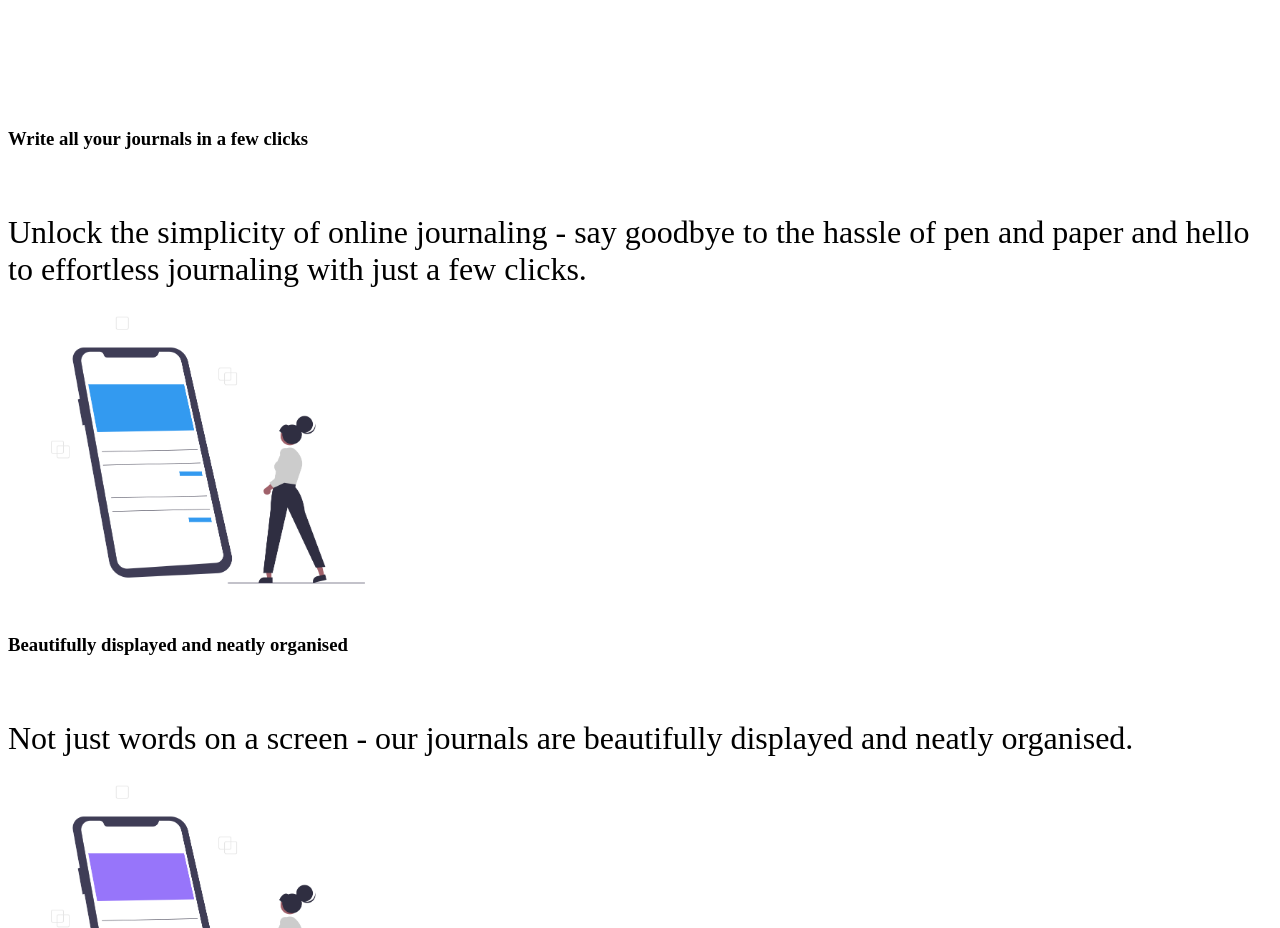
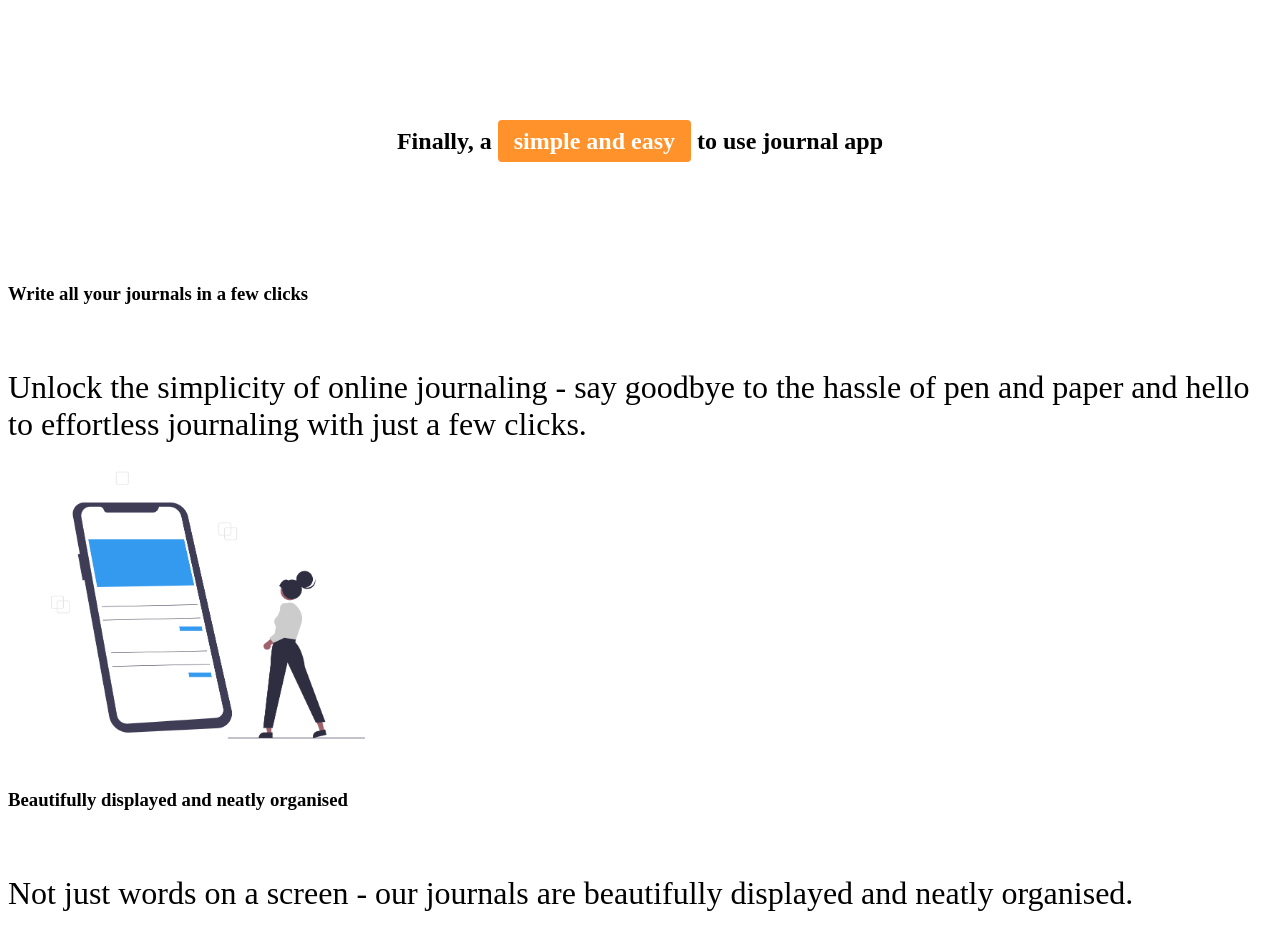
Before and after one commit to DebaKaran/flexbox-styledcomponent, a React (Vite) app: page / in a window 1280 px wide. Shown: the part 860-1788 px from the top of the page. Built offline with nearby package versions, Linux system fonts and the light colour scheme.

Commit message:
feat(features): add section heading with highlighted text
- Create FeatureHeader styled component
- Integrate tertiary highlight variant in heading
- Position section title above feature cards
- Improve structure of features section

```diff
--- a/src/components/FeaturesSection.jsx
+++ b/src/components/FeaturesSection.jsx
@@ -1,5 +1,6 @@
+import AppHighlight from './AppHighlight'
 import AppParagraph from './AppParagraph'
-import { FeatureCard, FeatureImage, FeaturesSectionWrapper, FeatureTitle } from './styled/Main.styled'
+import { FeatureCard, FeatureHeader, FeatureImage, FeaturesSectionWrapper, FeatureTitle } from './styled/Main.styled'
 
 const featureItems = [
     {
@@ -25,6 +26,13 @@ const featureItems = [
 const FeaturesSection = () => {
   return (
     <FeaturesSectionWrapper>
+         <FeatureHeader>
+            Finally, a{" "}
+            <AppHighlight variant="tertiary">
+                simple and easy
+            </AppHighlight>{" "}
+            to use journal app
+        </FeatureHeader>
         {featureItems.map(link => (
             <FeatureCard key={link.header}>
                 <FeatureTitle>{link.header}</FeatureTitle>
--- a/src/components/styled/Main.styled.js
+++ b/src/components/styled/Main.styled.js
@@ -16,6 +16,11 @@ export const FeatureTitle = styled.h3`
     margin-bottom: 2rem;
 `;
 
+export const FeatureHeader = styled.h2`
+    text-align: center;
+    margin-bottom: 8rem;
+`
+
 export const StyledParagraph = styled.p``;
 
 export const FeatureImage = styled.img`
```
